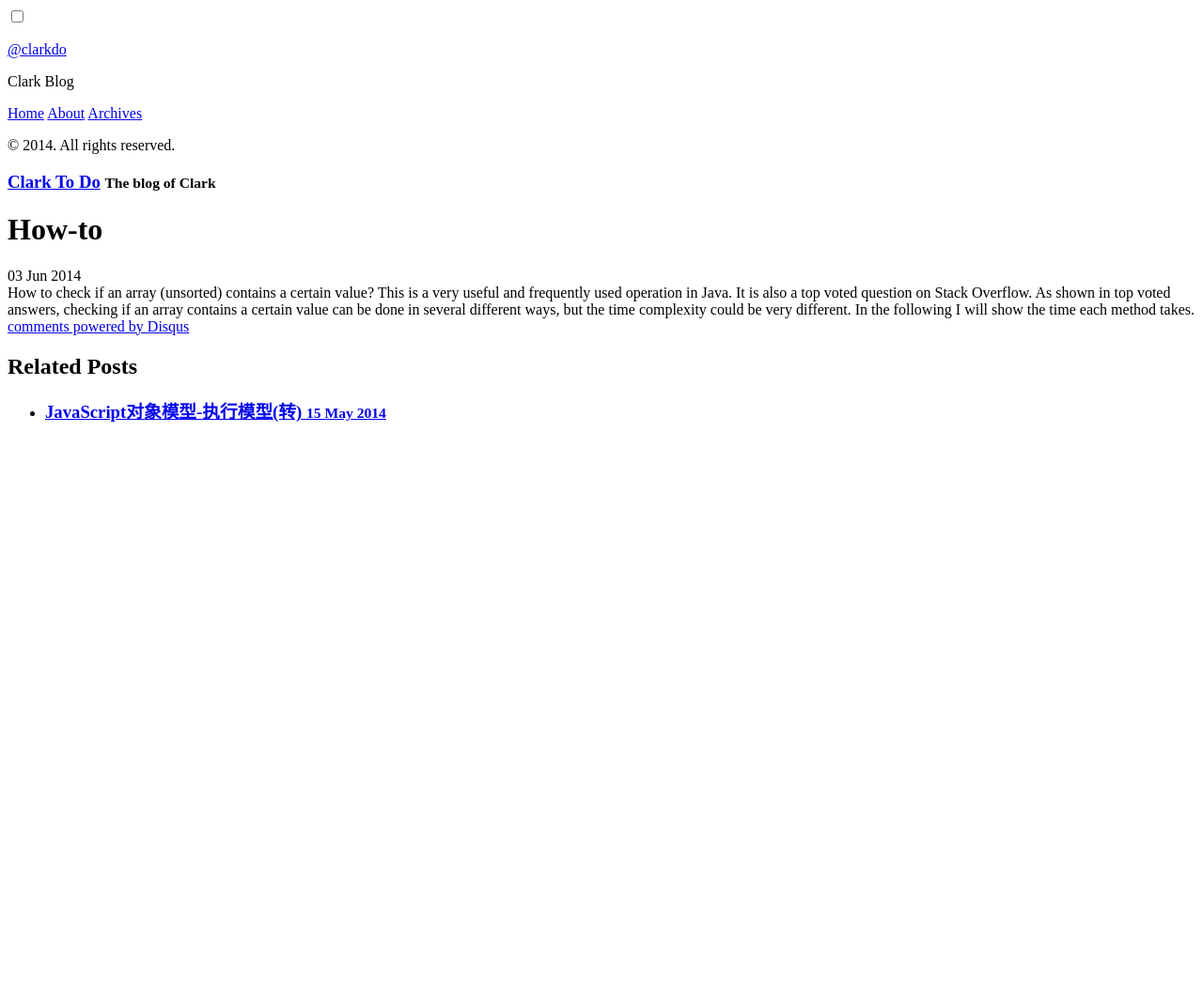
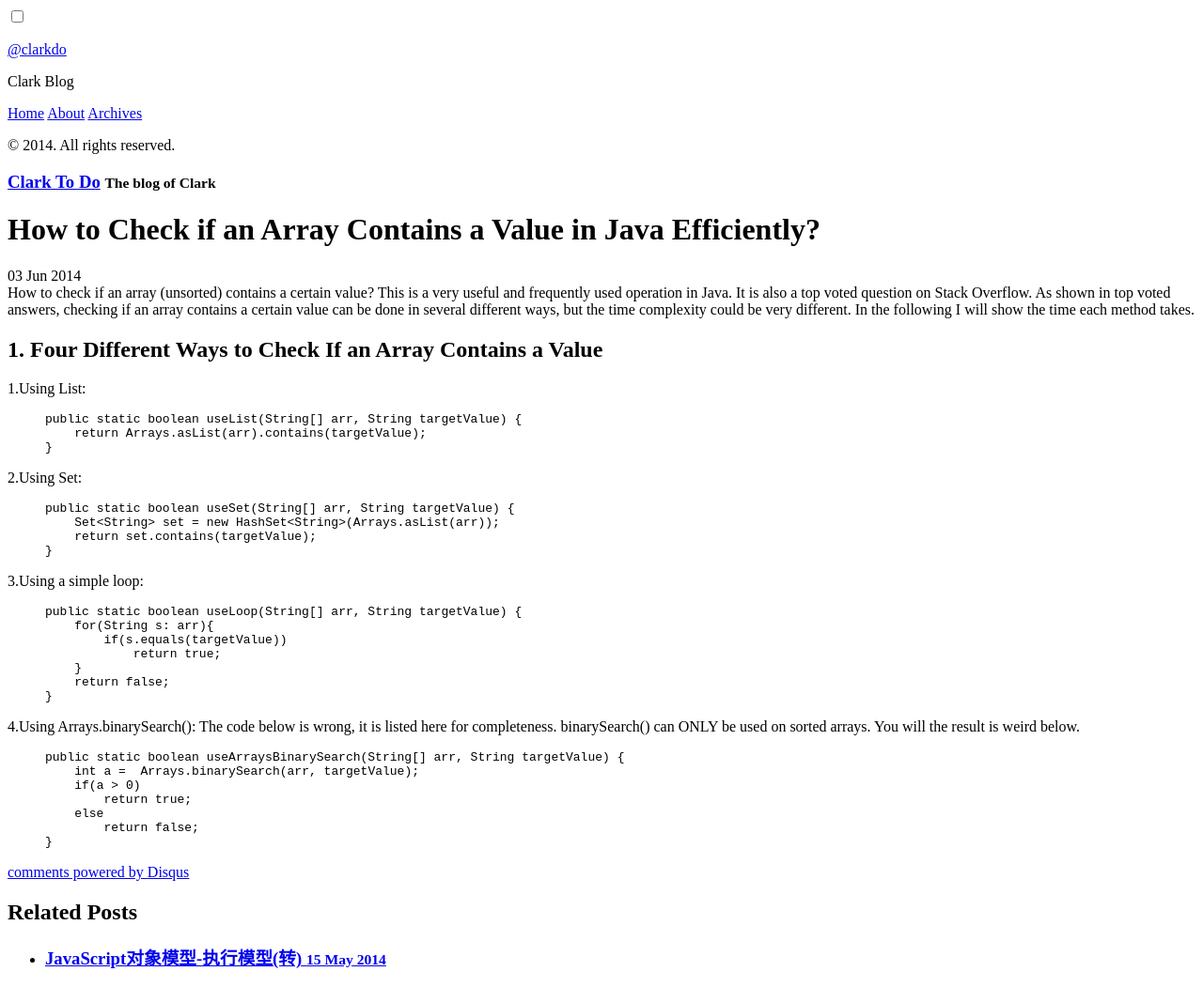
Before and after one commit to clarkdo/clarkdo.github.com, a Jekyll site: the page built from _posts/2014-06-03-how-to-check-array.md, in a window 1280 px wide. Shown: the whole page at 94% size. Built offline with Jekyll 4.4.1, drawn with Linux system fonts in a browser that asks for light colours; Markdown is read by kramdown in place of the engine named in the settings; comment, search, counter and statistics services are not loaded; before the commit the page ends 900 px from its top, so only the background shows below that.

Commit message:
new theme

```diff
--- a/_posts/2014-06-03-how-to-check-array.md
+++ b/_posts/2014-06-03-how-to-check-array.md
@@ -1,8 +1,48 @@
 ---
 layout: post
-title: How-to
+title: How to Check if an Array Contains a Value in Java Efficiently?
 comments: true
 ---
 <div class="message">
 How to check if an array (unsorted) contains a certain value? This is a very useful and frequently used operation in Java. It is also a top voted question on Stack Overflow. As shown in top voted answers, checking if an array contains a certain value can be done in several different ways, but the time complexity could be very different. In the following I will show the time each method takes.
 </div>
+##1. Four Different Ways to Check If an Array Contains a Value
+
+1.Using List:
+{% highlight js %}
+public static boolean useList(String[] arr, String targetValue) {
+    return Arrays.asList(arr).contains(targetValue);
+}
+{% endhighlight %}
+
+2.Using Set:
+{% highlight js %}
+public static boolean useSet(String[] arr, String targetValue) {
+    Set<String> set = new HashSet<String>(Arrays.asList(arr));
+    return set.contains(targetValue);
+}
+{% endhighlight %}
+
+3.Using a simple loop:
+{% highlight js %}
+public static boolean useLoop(String[] arr, String targetValue) {
+    for(String s: arr){
+        if(s.equals(targetValue))
+            return true;
+    }
+    return false;
+}
+{% endhighlight %}
+
+4.Using Arrays.binarySearch():
+The code below is wrong, it is listed here for completeness.
+binarySearch() can ONLY be used on sorted arrays. You will the result is weird below.
+{% highlight js %}
+public static boolean useArraysBinarySearch(String[] arr, String targetValue) {
+    int a =  Arrays.binarySearch(arr, targetValue);
+    if(a > 0)
+        return true;
+    else
+        return false;
+}
+{% endhighlight %}
```
